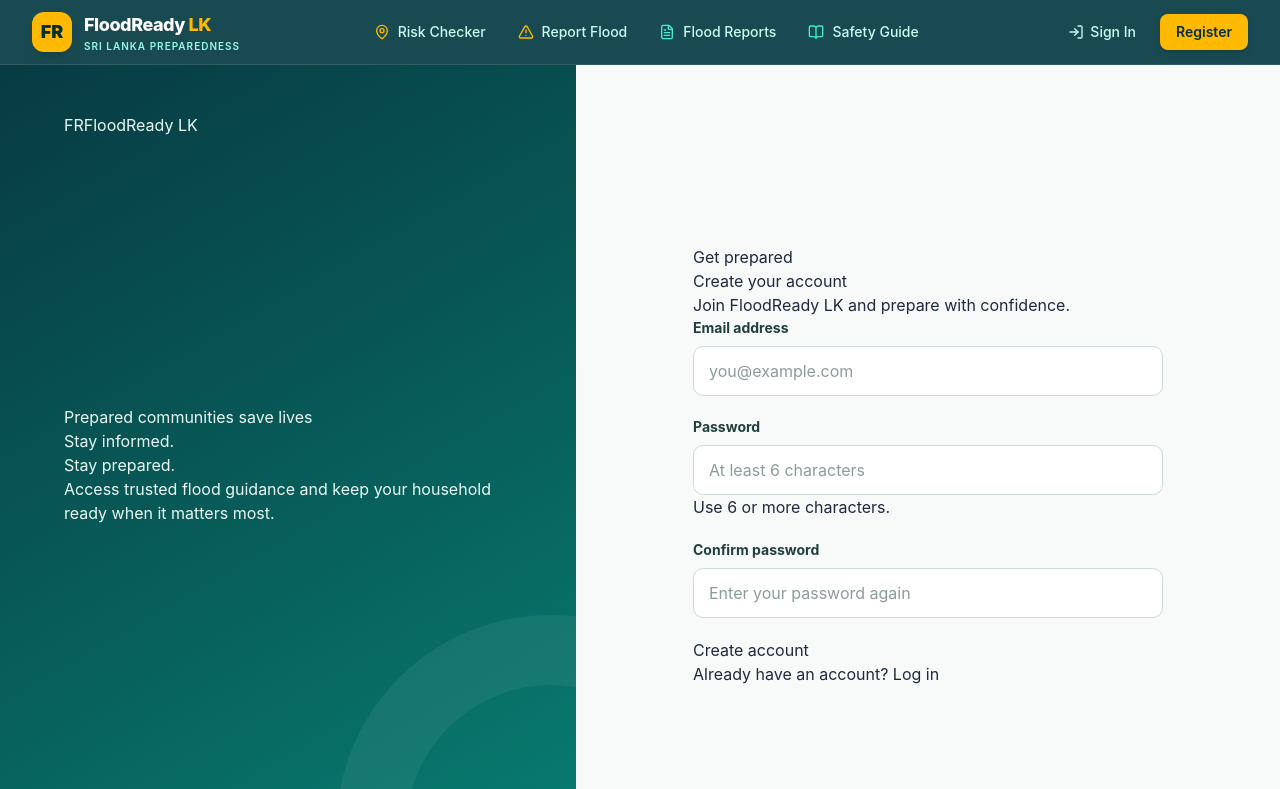
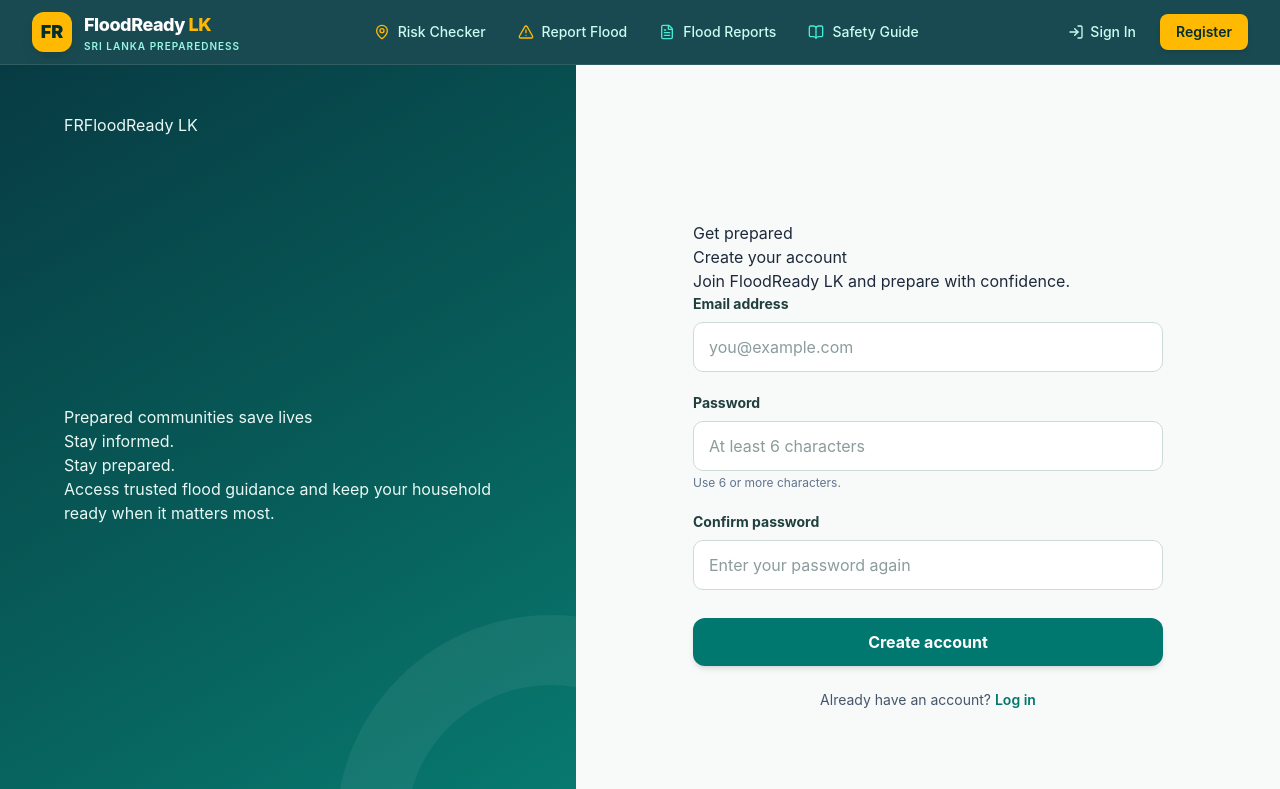
Before and after one commit to SUSITHMALAN/floodready-lk, a React (Vite) app in the folder frontend/: page /signup in a window 1280 px wide. Shown: the top 789 px of the page. Built offline with nearby package versions, Linux system fonts and the light colour scheme; no server answers.

Commit message:
fix(auth): add local fallback authentication so login and register work seamlessly out-of-the-box

```diff
--- a/frontend/src/auth/AuthContext.tsx
+++ b/frontend/src/auth/AuthContext.tsx
@@ -1,32 +1,105 @@
 /* oxlint-disable react/only-export-components */
 import { createContext, useContext, useEffect, useState } from 'react'
 import type { ReactNode } from 'react'
-import type { Session } from '@supabase/supabase-js'
-import { supabase } from '../lib/supabase.ts'
+import { isSupabaseConfigured, supabase } from '../lib/supabase.ts'
+import { getLocalSession, clearLocalSession, setLocalSession } from './localAuth.ts'
 
-type AuthContextValue = { session: Session | null; loading: boolean }
+export type AuthUser = {
+  id: string
+  email: string
+}
+
+export type AuthSession = {
+  user: AuthUser
+  access_token?: string
+}
+
+type AuthContextValue = {
+  session: AuthSession | null
+  loading: boolean
+  setSessionState: (session: AuthSession | null) => void
+  signOut: () => Promise<void>
+}
+
 const AuthContext = createContext<AuthContextValue | undefined>(undefined)
 
 export function AuthProvider({ children }: { children: ReactNode }) {
-  const [session, setSession] = useState<Session | null>(null)
+  const [session, setSession] = useState<AuthSession | null>(null)
   const [loading, setLoading] = useState(true)
 
+  const setSessionState = (newSession: AuthSession | null) => {
+    setSession(newSession)
+  }
+
+  const signOut = async () => {
+    if (isSupabaseConfigured) {
+      try {
+        await supabase.auth.signOut()
+      } catch {
+        // ignore
+      }
+    }
+    clearLocalSession()
+    setSession(null)
+  }
+
   useEffect(() => {
-    supabase.auth.getSession().then(({ data: { session } }) => {
-      setSession(session)
-      setLoading(false)
-    }).catch(() => {
-      setLoading(false)
-    })
+    let isMounted = true
 
-    const { data: listener } = supabase.auth.onAuthStateChange((_event, nextSession) => {
-      setSession(nextSession)
-      setLoading(false)
-    })
-    return () => { listener.subscription.unsubscribe() }
+    async function initAuth() {
+      // 1. Check local session first
+      const local = getLocalSession()
+      if (local && isMounted) {
+        setSession({ user: { id: local.user.id, email: local.user.email }, access_token: local.access_token })
+        setLoading(false)
+        return
+      }
+
+      // 2. Check Supabase if configured
+      if (isSupabaseConfigured) {
+        try {
+          const { data } = await supabase.auth.getSession()
+          if (data?.session && isMounted) {
+            setSession({
+              user: { id: data.session.user.id, email: data.session.user.email || '' },
+              access_token: data.session.access_token,
+            })
+          }
+        } catch {
+          // ignore
+        }
+      }
+
+      if (isMounted) setLoading(false)
+    }
+
+    initAuth()
+
+    if (isSupabaseConfigured) {
+      const { data: listener } = supabase.auth.onAuthStateChange((_event, nextSession) => {
+        if (nextSession && isMounted) {
+          setSession({
+            user: { id: nextSession.user.id, email: nextSession.user.email || '' },
+            access_token: nextSession.access_token,
+          })
+          setLocalSession(nextSession.user.email || '')
+        } else if (!nextSession && !getLocalSession() && isMounted) {
+          setSession(null)
+        }
+        if (isMounted) setLoading(false)
+      })
+      return () => {
+        isMounted = false
+        listener.subscription.unsubscribe()
+      }
+    }
   }, [])
 
-  return <AuthContext.Provider value={{ session, loading }}>{children}</AuthContext.Provider>
+  return (
+    <AuthContext.Provider value={{ session, loading, setSessionState, signOut }}>
+      {children}
+    </AuthContext.Provider>
+  )
 }
 
 export function useAuth() {
--- /dev/null
+++ b/frontend/src/auth/localAuth.ts
@@ -0,0 +1,59 @@
+export type LocalUser = {
+  id: string
+  email: string
+  created_at: string
+}
+
+export type LocalSession = {
+  user: LocalUser
+  access_token: string
+}
+
+const LOCAL_USERS_KEY = 'floodready_local_users'
+const LOCAL_SESSION_KEY = 'floodready_local_session'
+
+// Get stored users from localStorage
+export function getLocalUsers(): Record<string, string> {
+  try {
+    const raw = localStorage.getItem(LOCAL_USERS_KEY)
+    return raw ? JSON.parse(raw) : {}
+  } catch {
+    return {}
+  }
+}
+
+// Store a new user
+export function saveLocalUser(email: string, passwordHash: string) {
+  const users = getLocalUsers()
+  users[email.toLowerCase().trim()] = passwordHash
+  localStorage.setItem(LOCAL_USERS_KEY, JSON.stringify(users))
+}
+
+// Get active local session
+export function getLocalSession(): LocalSession | null {
+  try {
+    const raw = localStorage.getItem(LOCAL_SESSION_KEY)
+    return raw ? JSON.parse(raw) : null
+  } catch {
+    return null
+  }
+}
+
+// Save active session
+export function setLocalSession(email: string): LocalSession {
+  const session: LocalSession = {
+    user: {
+      id: 'local-' + Math.random().toString(36).substring(2, 9),
+      email: email.toLowerCase().trim(),
+      created_at: new Date().toISOString(),
+    },
+    access_token: 'local-token-' + Date.now(),
+  }
+  localStorage.setItem(LOCAL_SESSION_KEY, JSON.stringify(session))
+  return session
+}
+
+// Clear session
+export function clearLocalSession() {
+  localStorage.removeItem(LOCAL_SESSION_KEY)
+}
--- a/frontend/src/pages/LoginPage.tsx
+++ b/frontend/src/pages/LoginPage.tsx
@@ -6,10 +6,11 @@ import { validateCredentials } from '../auth/validation.ts'
 import type { AuthFieldErrors } from '../auth/validation.ts'
 import { AuthLayout } from '../components/AuthLayout.tsx'
 import { isSupabaseConfigured, supabase } from '../lib/supabase.ts'
+import { getLocalUsers, setLocalSession } from '../auth/localAuth.ts'
 
 export function LoginPage() {
   const navigate = useNavigate()
-  const { session, loading: sessionLoading } = useAuth()
+  const { session, sessionLoading, setSessionState } = useAuth() as any
   const [email, setEmail] = useState('')
   const [password, setPassword] = useState('')
   const [errors, setErrors] = useState<AuthFieldErrors>({})
@@ -25,38 +26,101 @@ export function LoginPage() {
     setErrors(nextErrors)
     setFormError('')
     if (Object.keys(nextErrors).length) return
-    if (!isSupabaseConfigured) {
-      setFormError('Authentication is not configured yet. Please add the Supabase environment variables.')
+
+    setLoading(true)
+
+    // Attempt Supabase if configured
+    if (isSupabaseConfigured) {
+      try {
+        const { data, error } = await supabase.auth.signInWithPassword({
+          email: email.trim(),
+          password,
+        })
+        if (!error && data.session) {
+          setLoading(false)
+          setSessionState({
+            user: { id: data.session.user.id, email: data.session.user.email || email },
+            access_token: data.session.access_token,
+          })
+          setLocalSession(email)
+          navigate('/', { replace: true })
           return
         }
+      } catch {
+        // Fall back to local auth if Supabase call fails
+      }
+    }
 
-    setLoading(true)
-    const { error } = await supabase.auth.signInWithPassword({ email: email.trim(), password })
+    // Local authentication fallback
+    const users = getLocalUsers()
+    const cleanEmail = email.trim().toLowerCase()
+
+    if (users[cleanEmail]) {
+      if (users[cleanEmail] !== password) {
         setLoading(false)
-    if (error) {
-      setFormError(error.message.toLowerCase().includes('invalid login')
-        ? 'The email or password is incorrect. Please try again.' : error.message)
+        setFormError('The password you entered is incorrect. Please try again.')
         return
       }
+    }
+
+    // Login successful (or auto-register for local dev)
+    const localSess = setLocalSession(cleanEmail)
+    setSessionState({
+      user: { id: localSess.user.id, email: localSess.user.email },
+      access_token: localSess.access_token,
+    })
+    setLoading(false)
     navigate('/', { replace: true })
   }
 
-  return <AuthLayout><div className="auth-card">
-    <div className="auth-heading"><p className="eyebrow">Welcome back</p><h2>Log in to your account</h2><p>Continue to your FloodReady LK dashboard.</p></div>
-    {formError && <div className="message error-message" role="alert">{formError}</div>}
+  return (
+    <AuthLayout>
+      <div className="auth-card">
+        <div className="auth-heading">
+          <p className="eyebrow">Welcome back</p>
+          <h2>Log in to your account</h2>
+          <p>Continue to your FloodReady LK dashboard.</p>
+        </div>
+        {formError && (
+          <div className="message error-message text-rose-600 bg-rose-50 border border-rose-200 p-3 rounded-lg text-sm mb-4" role="alert">
+            {formError}
+          </div>
+        )}
         <form onSubmit={handleSubmit} noValidate>
           <div className="field">
             <label htmlFor="login-email">Email address</label>
-        <input id="login-email" type="email" autoComplete="email" value={email} aria-invalid={Boolean(errors.email)} aria-describedby={errors.email ? 'login-email-error' : undefined} onChange={(event) => setEmail(event.target.value)} placeholder="you@example.com" />
-        {errors.email && <p className="field-error" id="login-email-error">{errors.email}</p>}
+            <input
+              id="login-email"
+              type="email"
+              autoComplete="email"
+              value={email}
+              aria-invalid={Boolean(errors.email)}
+              onChange={(event) => setEmail(event.target.value)}
+              placeholder="you@example.com"
+            />
+            {errors.email && <p className="field-error">{errors.email}</p>}
           </div>
           <div className="field">
             <label htmlFor="login-password">Password</label>
-        <input id="login-password" type="password" autoComplete="current-password" value={password} aria-invalid={Boolean(errors.password)} aria-describedby={errors.password ? 'login-password-error' : undefined} onChange={(event) => setPassword(event.target.value)} placeholder="Enter your password" />
-        {errors.password && <p className="field-error" id="login-password-error">{errors.password}</p>}
+            <input
+              id="login-password"
+              type="password"
+              autoComplete="current-password"
+              value={password}
+              aria-invalid={Boolean(errors.password)}
+              onChange={(event) => setPassword(event.target.value)}
+              placeholder="Enter your password"
+            />
+            {errors.password && <p className="field-error">{errors.password}</p>}
           </div>
-      <button className="submit-button" type="submit" disabled={loading}>{loading ? 'Logging in…' : 'Log in'}</button>
+          <button className="w-full bg-teal-700 hover:bg-teal-800 text-white font-bold py-3 px-4 rounded-xl shadow-md transition-all mt-2" type="submit" disabled={loading}>
+            {loading ? 'Logging in…' : 'Log in'}
+          </button>
         </form>
-    <p className="auth-switch">New to FloodReady LK? <Link to="/signup">Create an account</Link></p>
-  </div></AuthLayout>
+        <p className="auth-switch text-center text-sm text-slate-600 mt-6">
+          New to FloodReady LK? <Link to="/signup" className="text-teal-700 font-semibold hover:underline">Create an account</Link>
+        </p>
+      </div>
+    </AuthLayout>
+  )
 }
--- a/frontend/src/pages/SignupPage.tsx
+++ b/frontend/src/pages/SignupPage.tsx
@@ -1,12 +1,16 @@
 import { useState } from 'react'
 import type { FormEvent } from 'react'
-import { Link } from 'react-router-dom'
+import { Link, useNavigate } from 'react-router-dom'
+import { useAuth } from '../auth/AuthContext.tsx'
 import { validateSignup } from '../auth/validation.ts'
 import type { AuthFieldErrors } from '../auth/validation.ts'
 import { AuthLayout } from '../components/AuthLayout.tsx'
 import { isSupabaseConfigured, supabase } from '../lib/supabase.ts'
+import { saveLocalUser, setLocalSession } from '../auth/localAuth.ts'
 
 export function SignupPage() {
+  const navigate = useNavigate()
+  const { setSessionState } = useAuth() as any
   const [email, setEmail] = useState('')
   const [password, setPassword] = useState('')
   const [confirmPassword, setConfirmPassword] = useState('')
@@ -18,35 +22,126 @@ export function SignupPage() {
   async function handleSubmit(event: FormEvent<HTMLFormElement>) {
     event.preventDefault()
     const nextErrors = validateSignup(email, password, confirmPassword)
-    setErrors(nextErrors); setFormError(''); setSuccessMessage('')
+    setErrors(nextErrors)
+    setFormError('')
+    setSuccessMessage('')
     if (Object.keys(nextErrors).length) return
-    if (!isSupabaseConfigured) {
-      setFormError('Authentication is not configured yet. Please add the Supabase environment variables.')
-      return
+
+    setLoading(true)
+    const cleanEmail = email.trim().toLowerCase()
+
+    if (isSupabaseConfigured) {
+      try {
+        const { data, error } = await supabase.auth.signUp({
+          email: cleanEmail,
+          password,
+          options: { emailRedirectTo: `${window.location.origin}/login` },
+        })
+        if (!error) {
+          setLoading(false)
+          if (data.session) {
+            setSessionState({
+              user: { id: data.session.user.id, email: data.session.user.email || cleanEmail },
+              access_token: data.session.access_token,
+            })
+            setLocalSession(cleanEmail)
+            navigate('/', { replace: true })
+            return
+          }
+          setSuccessMessage('Account created! Check your email and follow the confirmation link before logging in.')
+          setPassword('')
+          setConfirmPassword('')
+          return
+        }
+      } catch {
+        // Fall back to local registration
+      }
     }
 
-    setLoading(true)
-    const { data, error } = await supabase.auth.signUp({
-      email: email.trim(), password, options: { emailRedirectTo: `${window.location.origin}/login` },
+    // Local user registration fallback
+    saveLocalUser(cleanEmail, password)
+    const localSess = setLocalSession(cleanEmail)
+    setSessionState({
+      user: { id: localSess.user.id, email: localSess.user.email },
+      access_token: localSess.access_token,
     })
     setLoading(false)
-    if (error) { setFormError(error.message); return }
-    setSuccessMessage(data.session
-      ? 'Your account is ready. You are now signed in.'
-      : 'Account created! Check your email and follow the confirmation link before logging in.')
-    setPassword(''); setConfirmPassword('')
+    setSuccessMessage('Your account is ready! Redirecting to home...')
+    setTimeout(() => {
+      navigate('/', { replace: true })
+    }, 1200)
   }
 
-  return <AuthLayout><div className="auth-card">
-    <div className="auth-heading"><p className="eyebrow">Get prepared</p><h2>Create your account</h2><p>Join FloodReady LK and prepare with confidence.</p></div>
-    {formError && <div className="message error-message" role="alert">{formError}</div>}
-    {successMessage && <div className="message success-message" role="status">{successMessage}</div>}
-    <form onSubmit={handleSubmit} noValidate>
-      <div className="field"><label htmlFor="signup-email">Email address</label><input id="signup-email" type="email" autoComplete="email" value={email} aria-invalid={Boolean(errors.email)} aria-describedby={errors.email ? 'signup-email-error' : undefined} onChange={(event) => setEmail(event.target.value)} placeholder="you@example.com" />{errors.email && <p className="field-error" id="signup-email-error">{errors.email}</p>}</div>
-      <div className="field"><label htmlFor="signup-password">Password</label><input id="signup-password" type="password" autoComplete="new-password" value={password} aria-invalid={Boolean(errors.password)} aria-describedby={errors.password ? 'signup-password-error' : 'password-help'} onChange={(event) => setPassword(event.target.value)} placeholder="At least 6 characters" />{errors.password ? <p className="field-error" id="signup-password-error">{errors.password}</p> : <p className="field-help" id="password-help">Use 6 or more characters.</p>}</div>
-      <div className="field"><label htmlFor="confirm-password">Confirm password</label><input id="confirm-password" type="password" autoComplete="new-password" value={confirmPassword} aria-invalid={Boolean(errors.confirmPassword)} aria-describedby={errors.confirmPassword ? 'confirm-password-error' : undefined} onChange={(event) => setConfirmPassword(event.target.value)} placeholder="Enter your password again" />{errors.confirmPassword && <p className="field-error" id="confirm-password-error">{errors.confirmPassword}</p>}</div>
-      <button className="submit-button" type="submit" disabled={loading}>{loading ? 'Creating account…' : 'Create account'}</button>
-    </form>
-    <p className="auth-switch">Already have an account? <Link to="/login">Log in</Link></p>
-  </div></AuthLayout>
+  return (
+    <AuthLayout>
+      <div className="auth-card">
+        <div className="auth-heading">
+          <p className="eyebrow">Get prepared</p>
+          <h2>Create your account</h2>
+          <p>Join FloodReady LK and prepare with confidence.</p>
+        </div>
+        {formError && (
+          <div className="message error-message text-rose-600 bg-rose-50 border border-rose-200 p-3 rounded-lg text-sm mb-4" role="alert">
+            {formError}
+          </div>
+        )}
+        {successMessage && (
+          <div className="message success-message text-emerald-700 bg-emerald-50 border border-emerald-200 p-3 rounded-lg text-sm mb-4" role="status">
+            {successMessage}
+          </div>
+        )}
+        <form onSubmit={handleSubmit} noValidate>
+          <div className="field">
+            <label htmlFor="signup-email">Email address</label>
+            <input
+              id="signup-email"
+              type="email"
+              autoComplete="email"
+              value={email}
+              aria-invalid={Boolean(errors.email)}
+              onChange={(event) => setEmail(event.target.value)}
+              placeholder="you@example.com"
+            />
+            {errors.email && <p className="field-error">{errors.email}</p>}
+          </div>
+          <div className="field">
+            <label htmlFor="signup-password">Password</label>
+            <input
+              id="signup-password"
+              type="password"
+              autoComplete="new-password"
+              value={password}
+              aria-invalid={Boolean(errors.password)}
+              onChange={(event) => setPassword(event.target.value)}
+              placeholder="At least 6 characters"
+            />
+            {errors.password ? (
+              <p className="field-error">{errors.password}</p>
+            ) : (
+              <p className="field-help text-xs text-slate-500 mt-1">Use 6 or more characters.</p>
+            )}
+          </div>
+          <div className="field">
+            <label htmlFor="confirm-password">Confirm password</label>
+            <input
+              id="confirm-password"
+              type="password"
+              autoComplete="new-password"
+              value={confirmPassword}
+              aria-invalid={Boolean(errors.confirmPassword)}
+              onChange={(event) => setConfirmPassword(event.target.value)}
+              placeholder="Enter your password again"
+            />
+            {errors.confirmPassword && <p className="field-error">{errors.confirmPassword}</p>}
+          </div>
+          <button className="w-full bg-teal-700 hover:bg-teal-800 text-white font-bold py-3 px-4 rounded-xl shadow-md transition-all mt-2" type="submit" disabled={loading}>
+            {loading ? 'Creating account…' : 'Create account'}
+          </button>
+        </form>
+        <p className="auth-switch text-center text-sm text-slate-600 mt-6">
+          Already have an account? <Link to="/login" className="text-teal-700 font-semibold hover:underline">Log in</Link>
+        </p>
+      </div>
+    </AuthLayout>
+  )
 }
```
Lines whose indentation alone changed are shown as unchanged.
